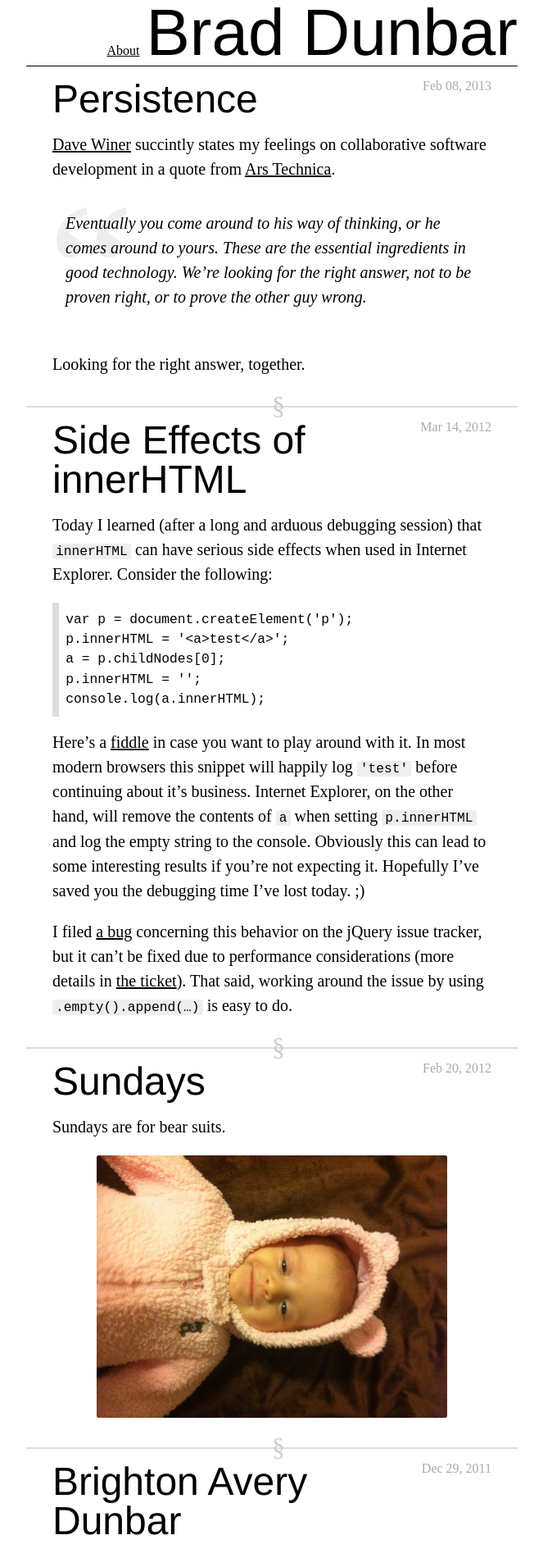
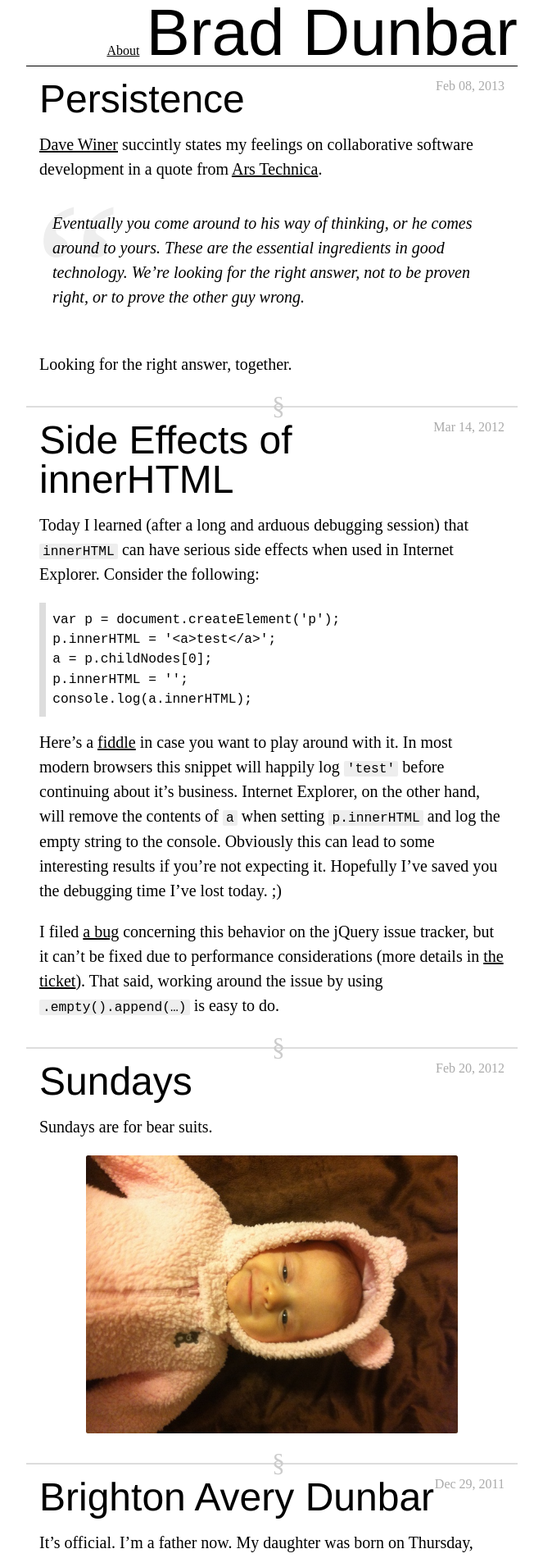
Before and after one commit to braddunbar/braddunbar.github.io, a Jekyll site: the page built from index.html, in a window 1280 px wide. Shown: the top 1900 px of the page at 82% size, without its empty margins (308-971 px from the left). Built offline with Jekyll 4.4.1, drawn with Linux system fonts in a browser that asks for light colours; some web fonts are replaced.

Commit message:
Margins!

```diff
--- a/css/screen.css
+++ b/css/screen.css
@@ -95,7 +95,7 @@ section:not(:last-child):before {
   color: #ccc;
 }
 
-article { padding: 1em 2em 1em 2em; }
+article { padding: 1em; }
 article img { max-width: 80%; }
 article aside { max-width: 40%; }
 article header { margin: 0 0 1em 0; }
```
